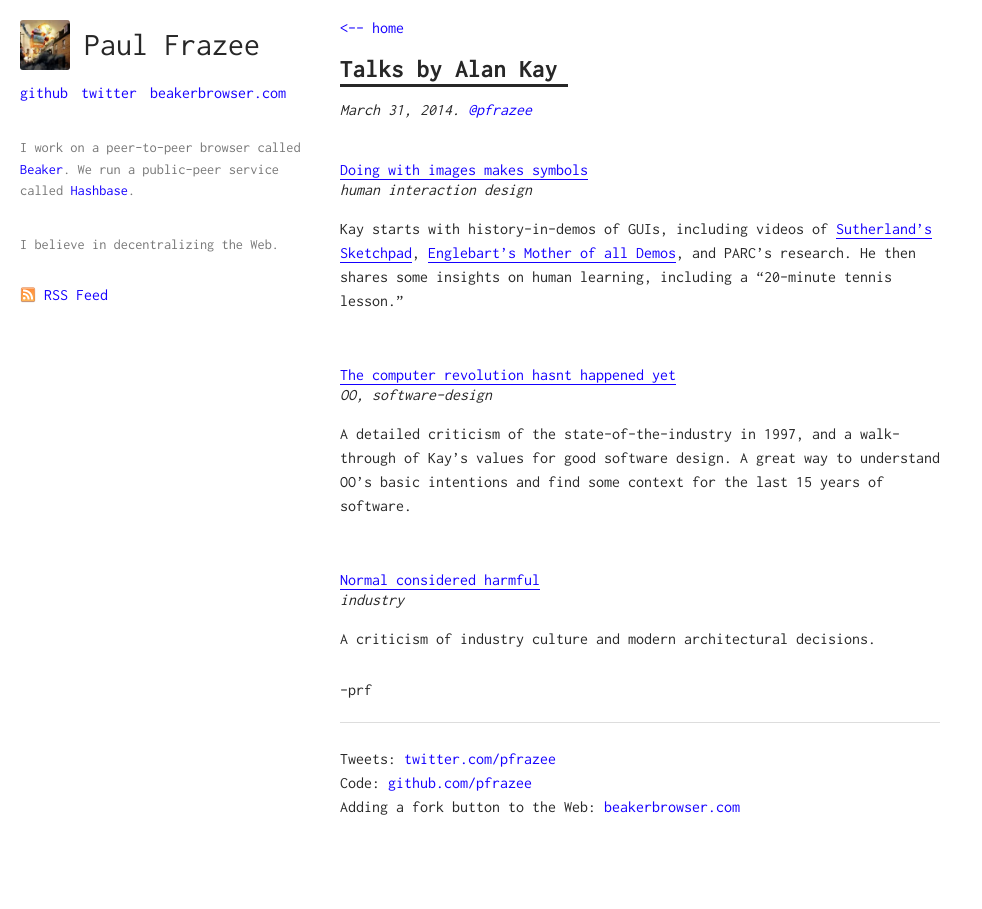
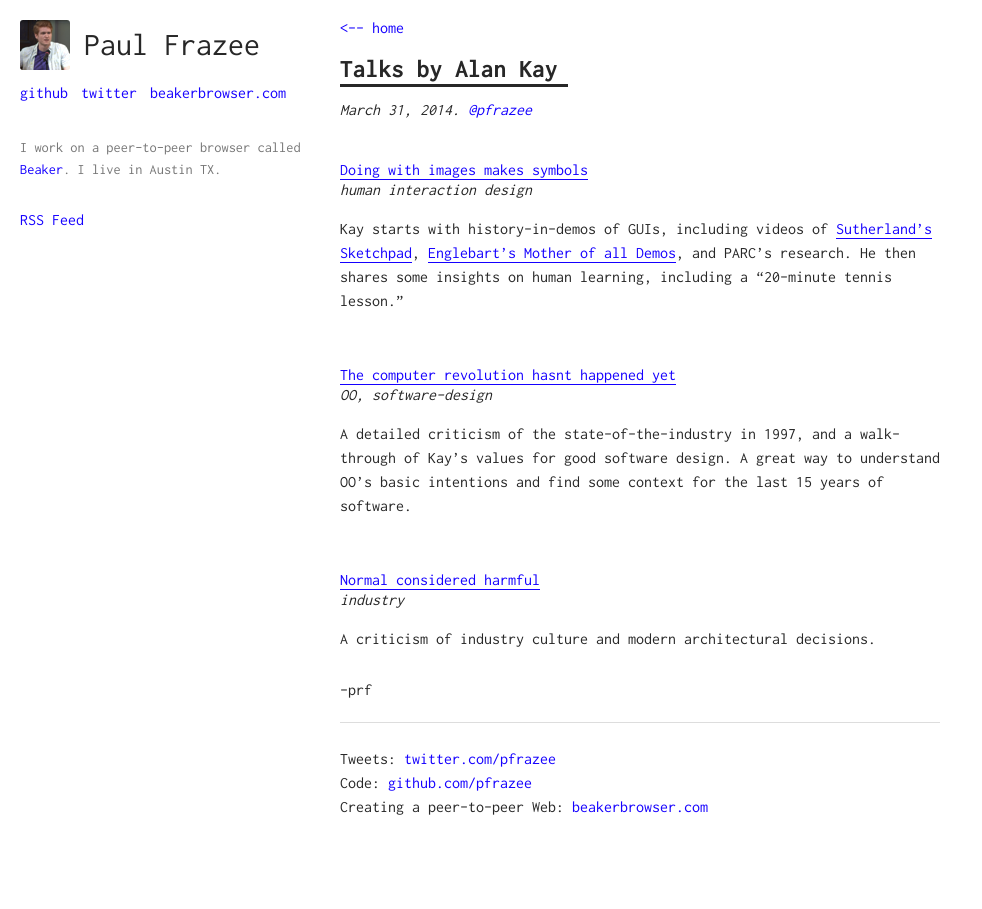
Before and after one commit to pfrazee/pfrazee.github.io, a Jekyll site: the page built from _posts/2014-03-31-alan-kays-talks.md, in a window 1280 px wide. Shown: the whole page, without its empty margins (0-982 px from the left). Built offline with Jekyll 4.4.1, drawn with Linux system fonts in a browser that asks for light colours.

```diff
--- a/404.html
+++ b/404.html
@@ -3,6 +3,9 @@
 title: Page Does Not Exist...
 permalink: /404.html
 ---
+
+<div class="blog">
 <p><a class="post__back" href="/">&lt;-- back</a></p>
 <br>
 <p>Sorry this page does not exist...</p>
+</div>
--- a/_config.yml
+++ b/_config.yml
@@ -1,5 +1,6 @@
 # Blog settings
 permalink: /blog/:title
+show_drafts: true
 
 # My variables
 title: Paul Frazee
--- a/_layouts/default.html
+++ b/_layouts/default.html
@@ -27,7 +27,7 @@
 
     <div class="wrapper">
         <div class="header">
-            <img src="/assets/img/robot.jpeg">
+            <img src="/assets/img/pfrazee.png">
             <h1><a href="/">{{ site.name }}</a></h1>
             <ul>
                 {% for item in site.data.navigation %}
@@ -37,13 +37,10 @@
                 {% endfor %}
             </ul>
             <p class="bio">
-                I work on a peer-to-peer browser called <a href="https://beakerbrowser.com">Beaker</a>. We run a public-peer service called <a href="https://hashbase.io">Hashbase</a>.
-            </p>
-            <p class="bio">
-                I believe in decentralizing the Web.
+                I work on a peer-to-peer browser called <a href="https://beakerbrowser.com">Beaker</a>. I live in Austin TX. <!-- this is still a secret! We run a public-peer service called <a href="https://hashbase.io">Hashbase</a>. -->
             </p>
             <div class="rss">
-                <a href="/feed.xml"><img src="/assets/img/feed.png"> RSS Feed</a>
+                <a href="/feed.xml">RSS Feed</a>
             </div>
         </div>
         {{ content }}
--- a/_layouts/post.html
+++ b/_layouts/post.html
@@ -26,6 +26,6 @@
         <br>
         <p>Tweets: <a href="https://twitter.com/pfrazee">twitter.com/pfrazee</a></p>
         <p>Code: <a href="https://github.com/pfrazee">github.com/pfrazee</a></p>
-        <p>Adding a fork button to the Web: <a href="https://beakerbrowser.com">beakerbrowser.com</a></p>
+        <p>Creating a peer-to-peer Web: <a href="https://beakerbrowser.com" target="_blank">beakerbrowser.com</a></p>
     </div>
 </div>
--- a/assets/css/main.scss
+++ b/assets/css/main.scss
@@ -298,6 +298,10 @@
 	border: 1px solid #ddd;
 }
 
+.rounded-5px {
+	border-radius: 5px;
+}
+
 .yt-video {
   display: block;
   width: 560px;
```
Also changed, not shown: _posts/2017-05-26-beaker-browser-0.7.md (added, +107 -0 lines), assets/img/beaker-0.7.gif (added), assets/img/fork-context-menu.png (added), assets/img/p2pcatsite.jpg (added), assets/img/pfrazee.png (added), assets/img/robot.jpeg (deleted).
